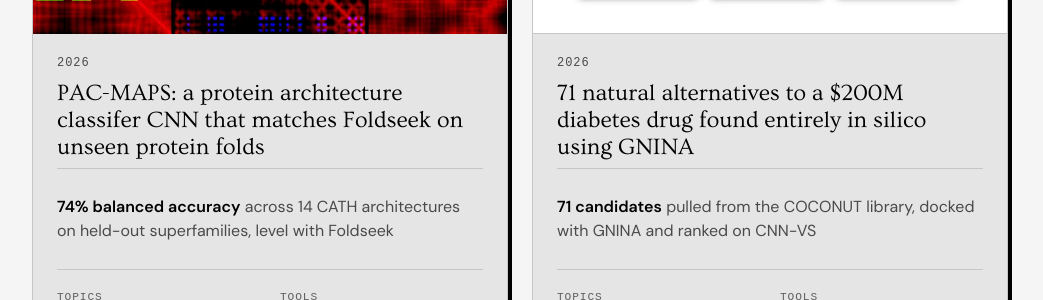
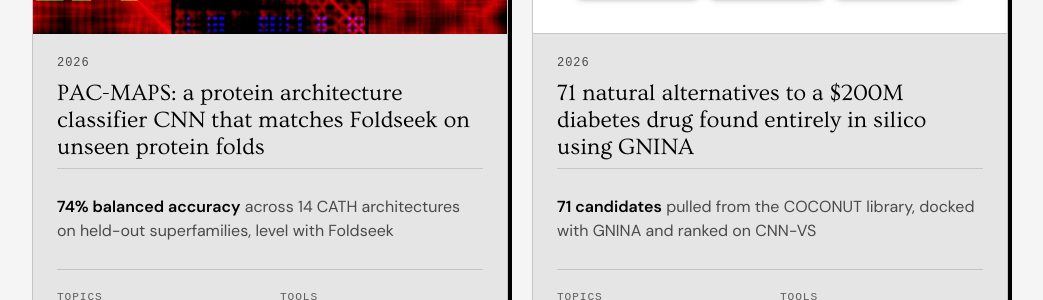
Before and after one commit to MurtoHilali/murtohilali.github.io, a Jekyll site: the page built from index.html, in a window 1280 px wide and 900 px high, scrolled down 1291 px. Shown: the part 180-480 px from the top of the window, without its empty margins (120-1163 px from the left). Built offline with Jekyll 4.4.1, drawn with Linux system fonts in a browser that asks for light colours; some web fonts are replaced; the list of posts is cut into pages by our own code.

Commit message:
Fix the PAC-MAPS headline typo and the Cyclospora summary
"classifer" -> "classifier"; drop the "should target" left over from
the old Cyclospora summary.

Co-Authored-By: Claude Opus 5.5 <noreply@anthropic.com>

```diff
--- a/_data/projects.yml
+++ b/_data/projects.yml
@@ -48,7 +48,7 @@
   topics: [Comparative genomics, Protein design, Diagnostics]
   featured: true
   featured_order: 1
-  summary: Designing protein biosensors for a Cyclospora rapid antigen test should target.
+  summary: Designing protein biosensors for a Cyclospora rapid antigen test.
   result:
     metric: 5,793 proteins screened
     note: for surface exposure, then ranked by abundance borrowed from relatives
@@ -76,7 +76,7 @@
 
 - id: pac-maps
   title: PAC-MAPS
-  headline: "PAC-MAPS: a protein architecture classifer CNN that matches Foldseek on unseen protein folds"
+  headline: "PAC-MAPS: a protein architecture classifier CNN that matches Foldseek on unseen protein folds"
   date: "2026-08"
   status: active
   track: research
```
